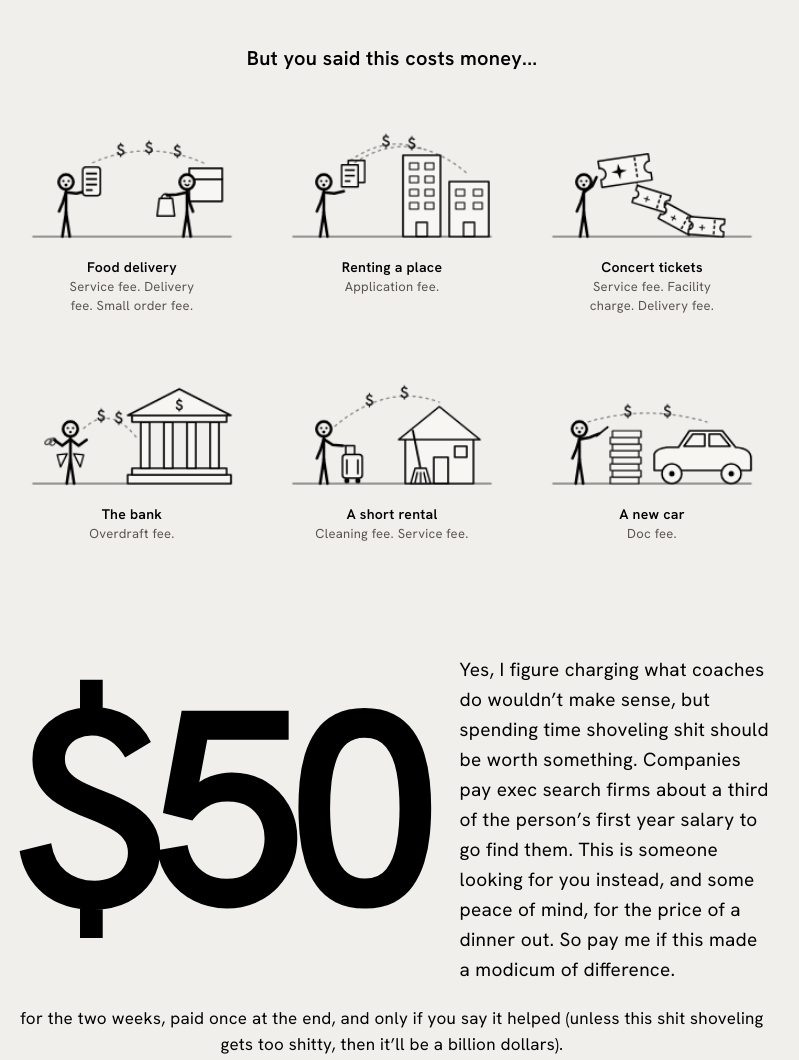
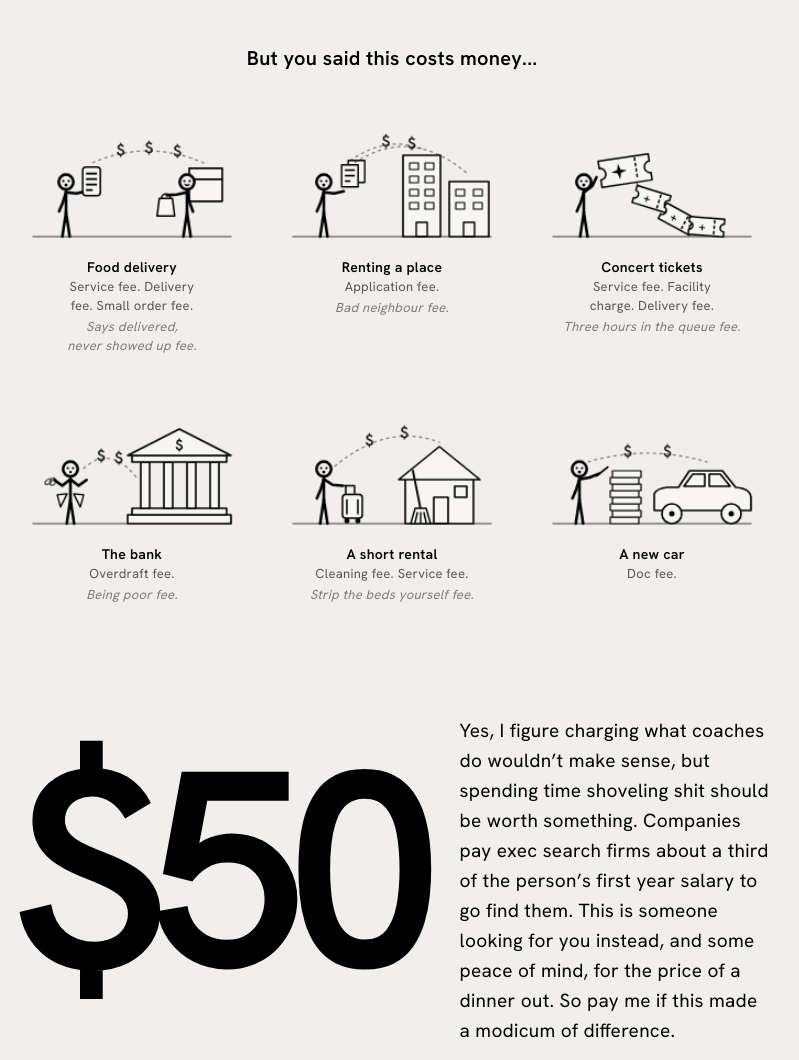
Before and after one commit to mapthewild/search-for-me, a plain HTML site: page index.html in a window 1280 px wide. Shown: the part 4510-5570 px from the top of the page, without its empty margins (248-1047 px from the left). Drawn offline with Linux system fonts and the light colour scheme; animation ran at ten frames a second; a web font is replaced by a local one.

Commit message:
Add a joke fee under five of the fee pictures
Moe asked for "complaints ppl make about this on the internet, colloquial".
"Bad neighbour fee" is his; the car has none, at his ask.

Co-Authored-By: Claude Opus 5.5 <noreply@anthropic.com>

```diff
--- a/index.html
+++ b/index.html
@@ -223,6 +223,7 @@ html.v5 .fee { margin: 0; display: grid; gap: 6px; justify-items: center; align-
 html.v5 .fee canvas { width: 100%; max-width: 220px; height: auto; aspect-ratio: 200 / 140; }
 html.v5 .fee figcaption { font-size: 13px; line-height: 19px; color: var(--text); max-width: 200px; }
 html.v5 .fee figcaption b { display: block; font-size: 14px; color: var(--ink); }
+html.v5 .fee figcaption .joke { display: block; margin-top: 2px; opacity: .75; }
 @media (max-width: 600px) { html.v5 .fee-grid { grid-template-columns: repeat(2, minmax(0, 1fr)); gap: 24px 12px; } }
 html.fall-intro.v5 .fee, html.fall-intro.v5 .price-row { opacity: 0; transform: translateY(18px); transition: opacity .7s var(--ease), transform .7s var(--ease); }
 html.fall-intro.v5 .fee.in, html.fall-intro.v5 .price-row.in { opacity: 1; transform: none; }
@@ -1004,11 +1005,11 @@ html.v5 .price-row .why { font-size: 17px; line-height: 27px; color: var(--ink);
     payArc5(px + 8, py - 34, 150, gy - 56, 2, 16);
   }
   var FEES5 = [
-    { draw: feeDelivery, name: 'Food delivery', fees: 'Service fee. Delivery fee. Small order fee.' },
-    { draw: feeApply, name: 'Renting a place', fees: 'Application fee.' },
-    { draw: feeTickets, name: 'Concert tickets', fees: 'Service fee. Facility charge. Delivery fee.' },
-    { draw: feeBank, name: 'The bank', fees: 'Overdraft fee.' },
-    { draw: feeRental, name: 'A short rental', fees: 'Cleaning fee. Service fee.' },
+    { draw: feeDelivery, name: 'Food delivery', fees: 'Service fee. Delivery fee. Small order fee.', joke: 'Says delivered, never showed up fee.' },
+    { draw: feeApply, name: 'Renting a place', fees: 'Application fee.', joke: 'Bad neighbour fee.' },
+    { draw: feeTickets, name: 'Concert tickets', fees: 'Service fee. Facility charge. Delivery fee.', joke: 'Three hours in the queue fee.' },
+    { draw: feeBank, name: 'The bank', fees: 'Overdraft fee.', joke: 'Being poor fee.' },
+    { draw: feeRental, name: 'A short rental', fees: 'Cleaning fee. Service fee.', joke: 'Strip the beds yourself fee.' },
     { draw: feeCar, name: 'A new car', fees: 'Doc fee.' }
   ];
   function price5() {
@@ -1025,6 +1026,7 @@ html.v5 .price-row .why { font-size: 17px; line-height: 27px; color: var(--ink);
       var cv = document.createElement('canvas'); cv.setAttribute('aria-hidden', 'true');
       var cap = document.createElement('figcaption'), b = document.createElement('b'), sp2 = document.createElement('span');
       b.textContent = f.name; sp2.textContent = f.fees; cap.appendChild(b); cap.appendChild(sp2);
+      if (f.joke) { var jk = document.createElement('i'); jk.className = 'joke'; jk.textContent = f.joke; cap.appendChild(jk); }
       card.appendChild(cv); card.appendChild(cap); grid.appendChild(card);
       stories.push({ beat: card, canvas: cv, scene: f.draw, drawn: false, w: 200, h: 140 });
     });
```
